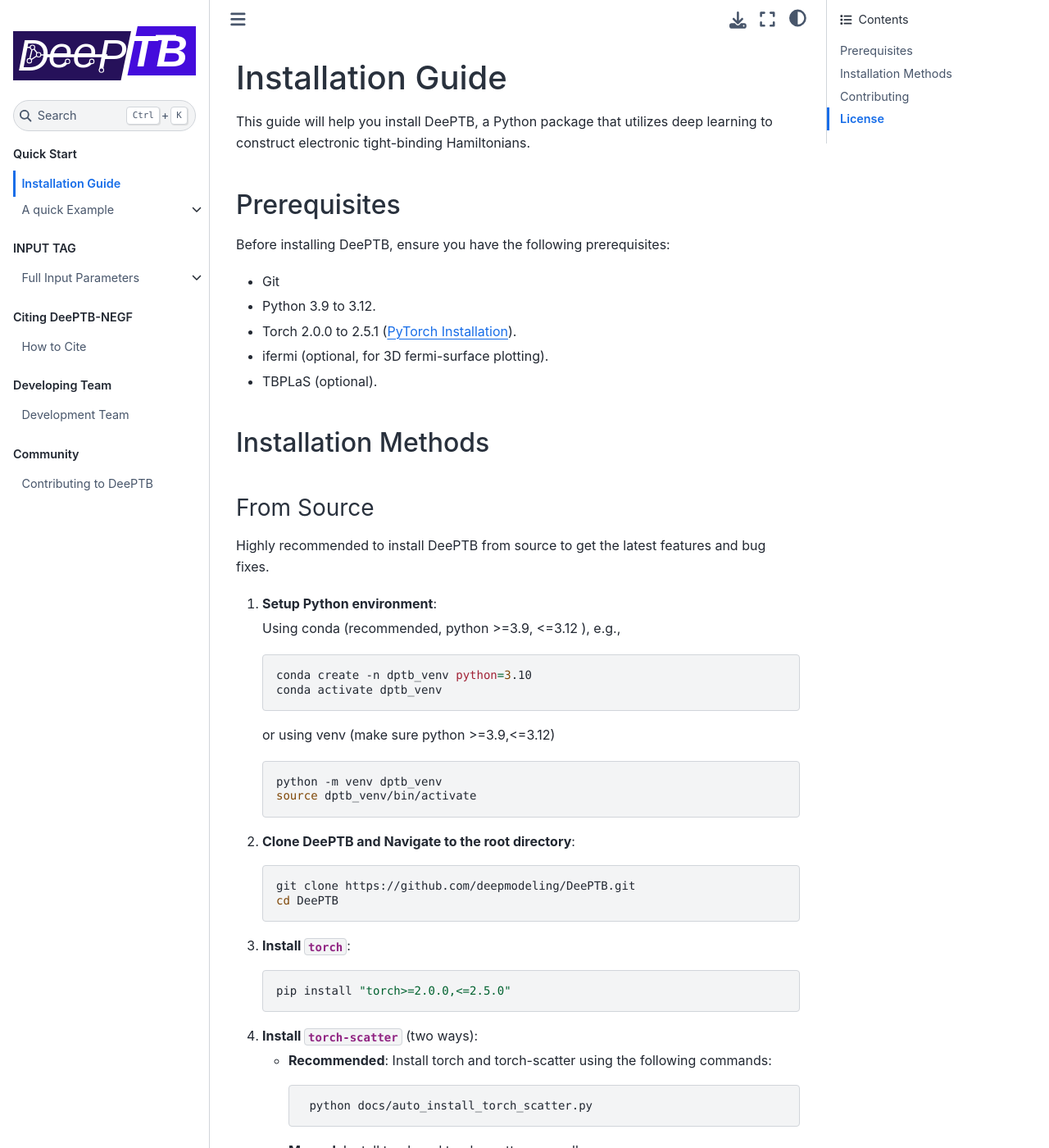
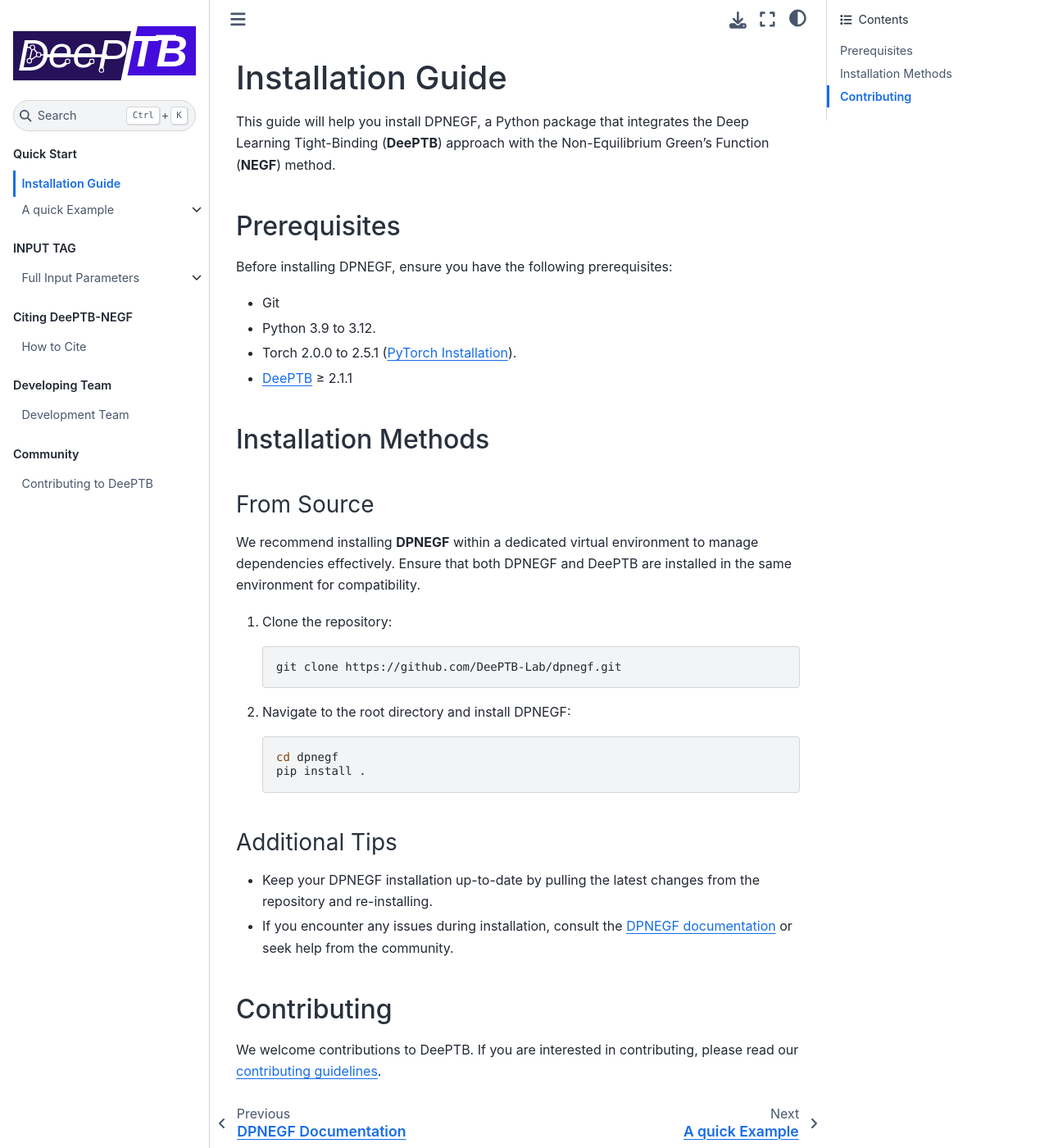
Before and after one commit to kirk0830/dpnegf, a Sphinx documentation site: the page built from docs/easy_install.md, in a window 1280 px wide and 1400 px high. Shown: the whole window at 82% size. Built offline with Sphinx 7.4.7 and the Sphinx Book theme 1.1.4, drawn with Linux system fonts in a browser that asks for light colours; pages that are not in the unit, such as notebooks, are missing from menus; some of the changed text lies outside the part shown.

Commit message:
update install doc

````diff
--- a/docs/easy_install.md
+++ b/docs/easy_install.md
@@ -1,77 +1,40 @@
 # Installation Guide
 
-This guide will help you install DeePTB, a Python package that utilizes deep learning to construct electronic tight-binding Hamiltonians.
+This guide will help you install DPNEGF, a Python package that integrates the Deep Learning Tight-Binding (**DeePTB**) approach with the Non-Equilibrium Green's Function (**NEGF**) method.
 
 ## Prerequisites
 
-Before installing DeePTB, ensure you have the following prerequisites:
+Before installing DPNEGF, ensure you have the following prerequisites:
   - Git
   - Python 3.9 to 3.12.
   - Torch 2.0.0 to 2.5.1 ([PyTorch Installation](https://pytorch.org/get-started/locally)).
-  - ifermi (optional, for 3D fermi-surface plotting).
-  - TBPLaS (optional).
+  - [DeePTB](https://github.com/deepmodeling/DeePTB) ≥ 2.1.1
 
 ## Installation Methods
 
+### From Source
+We recommend installing **DPNEGF** within a dedicated virtual environment to manage dependencies effectively. Ensure that both DPNEGF and DeePTB are installed in the same environment for compatibility.
 
-
-### From Source
-
-Highly recommended to install DeePTB from source to get the latest features and bug fixes.
-1. **Setup Python environment**:
-
-    Using conda (recommended, python >=3.9, <=3.12 ), e.g.,
+1. Clone the repository:
     ```bash
-    conda create -n dptb_venv python=3.10
-    conda activate dptb_venv
+    git clone https://github.com/DeePTB-Lab/dpnegf.git
     ```
-    or using venv (make sure python >=3.9,<=3.12)
+2. Navigate to the root directory and install DPNEGF:
     ```bash
-    python -m venv dptb_venv
-    source dptb_venv/bin/activate
-    ```
-2. **Clone DeePTB and  Navigate to the root directory**:
-    ```bash
-    git clone https://github.com/deepmodeling/DeePTB.git
-    cd DeePTB
-    ```
-3. **Install `torch`**:
-    ```bash
-    pip install "torch>=2.0.0,<=2.5.0"
-    ```
-4. **Install `torch-scatter`** (two ways):
-    - **Recommended**: Install torch and torch-scatter using the following commands:
-        ```bash
-         python docs/auto_install_torch_scatter.py
-        ```
-    - **Manual**: Install torch and torch-scatter manually:
-        ```bash
-        pip install torch-scatter -f https://data.pyg.org/whl/torch-${version}+${CUDA}.html
-        ```
-        where `${version}` is the version of torch, e.g., 2.5.0, and `${CUDA}` is the CUDA version, e.g., cpu, cu118, cu121, cu124. See [torch_scatter doc](https://github.com/rusty1s/pytorch_scatter) for more details.
-
-5. **Install DeePTB**:
-    ```bash
+    cd dpnegf
     pip install .
     ```
 
-### From PyPi
-
-1. Install PyTorch first by following the instructions on [PyTorch: Get Started](https://pytorch.org/get-started/locally).
-2. Install DeePTB using pip:
-   ```bash
-   pip install dptb
-   ```
 
 ### Additional Tips
 
-- Keep your DeePTB installation up-to-date by pulling the latest changes from the repository and re-installing.
-- If you encounter any issues during installation, consult the [DeePTB documentation](https://deeptb.readthedocs.io/en/latest/) or seek help from the community.
+- Keep your DPNEGF installation up-to-date by pulling the latest changes from the repository and re-installing.
+- If you encounter any issues during installation, consult the [DPNEGF documentation](https://deeptb-lab.github.io/dpnegf/) or seek help from the community.
 
 ## Contributing
 
-We welcome contributions to DeePTB. If you are interested in contributing, please read our [contributing guidelines](https://deeptb.readthedocs.io/en/latest/community/contribution_guide.html).
+We welcome contributions to DeePTB. If you are interested in contributing, please read our [contributing guidelines](https://deeptb-lab.github.io/dpnegf/CONTRIBUTING.html).
 
-## License
+<!-- ## License
 
-DeePTB is open-source software released under the [LGPL-3.0](https://github.com/deepmodeling/DeePTB/blob/main/LICENSE) provided in the repository.
+DPNEGF is open-source software released under the [LGPL-3.0](https://github.com/deepmodeling/DeePTB/blob/main/LICENSE) provided in the repository. -->
````
